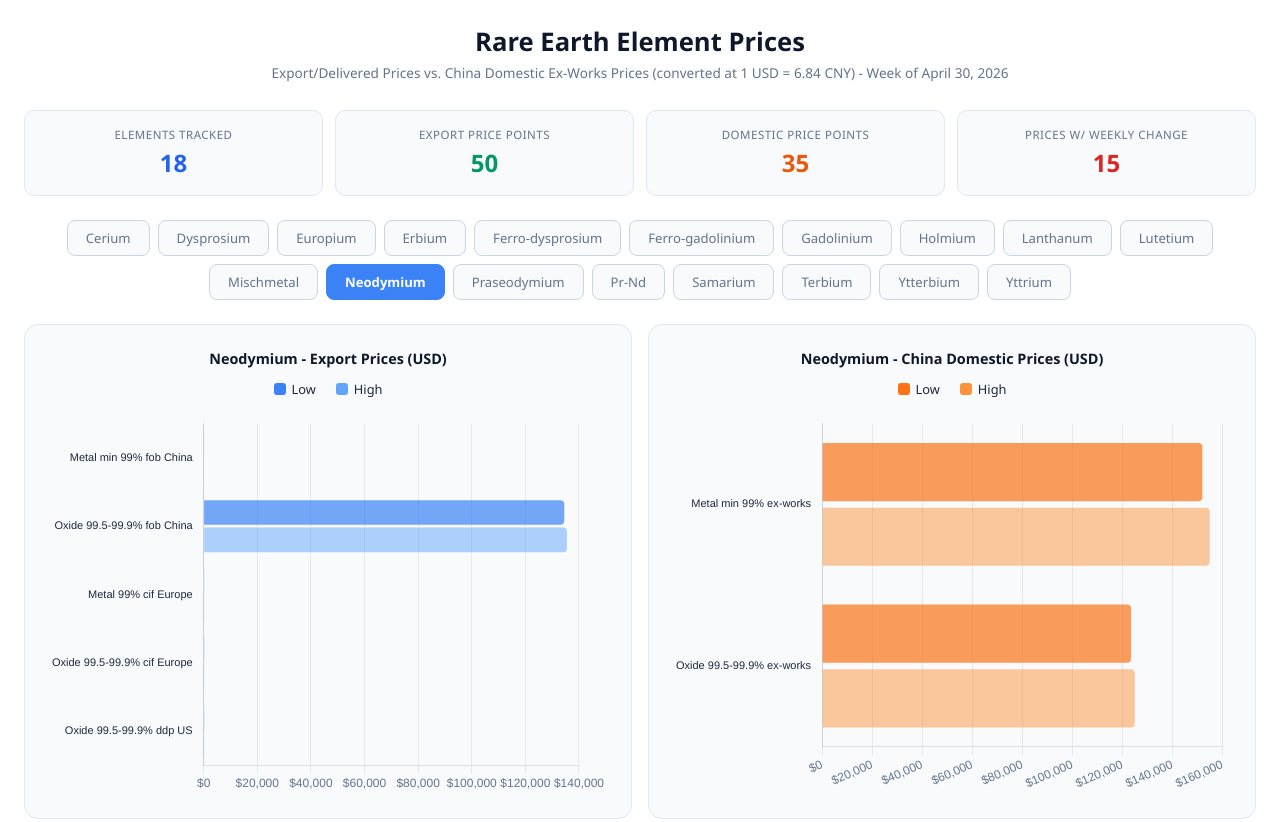
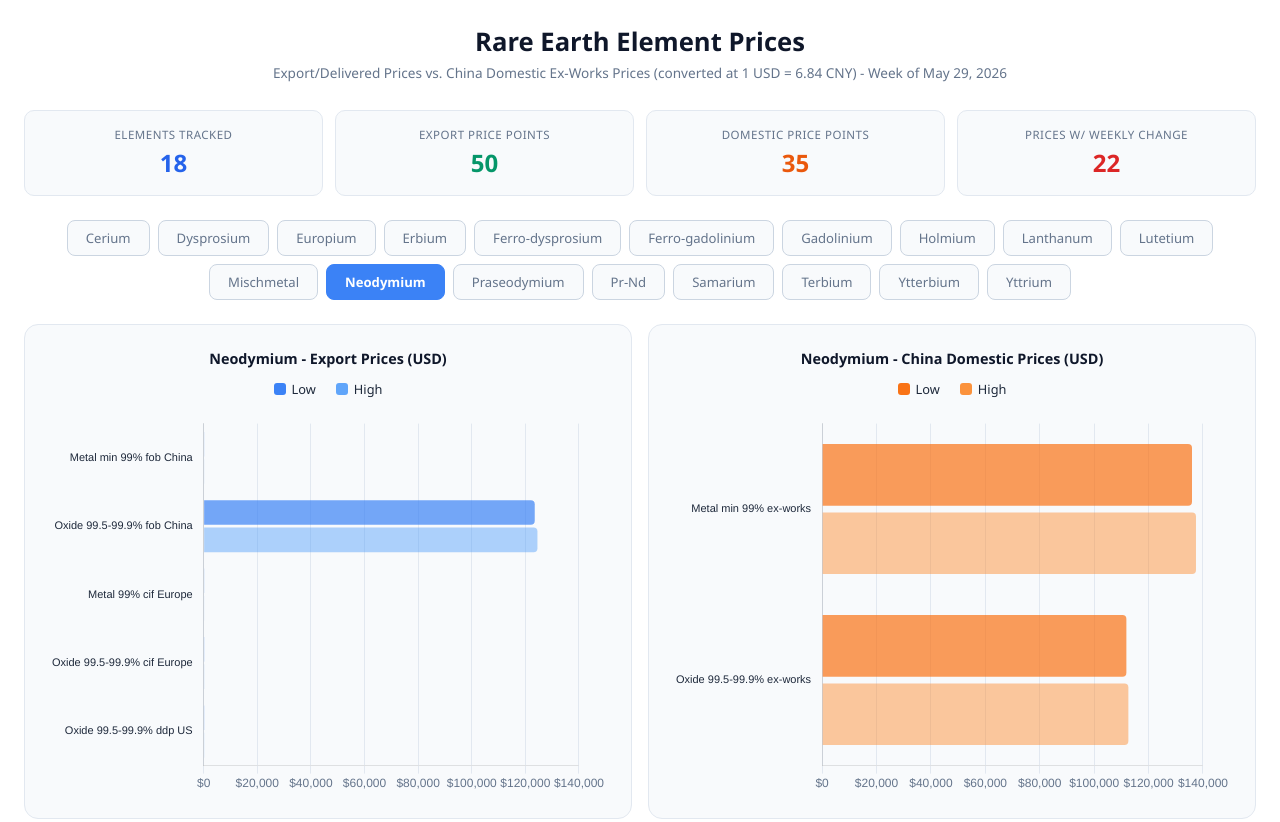
Before and after one commit to ClintREE15/rare-earth-prices-dashboard, a plain HTML site: page index.html in a window 1280 px wide. Shown: the top 822 px of the page. Drawn offline with nearby package versions, Linux system fonts and the light colour scheme.

Commit message:
Update prices to May 29, 2026

```diff
--- a/index.html
+++ b/index.html
@@ -48,7 +48,7 @@
 <body>
 
 <h1>Rare Earth Element Prices</h1>
-<p class="subtitle">Export/Delivered Prices vs. China Domestic Ex-Works Prices (converted at 1 USD = 6.84 CNY) - Week of April 30, 2026</p>
+<p class="subtitle">Export/Delivered Prices vs. China Domestic Ex-Works Prices (converted at 1 USD = 6.84 CNY) - Week of May 29, 2026</p>
 
 <div class="summary-row" id="summaryRow"></div>
 
@@ -81,28 +81,28 @@ const data = {
   "Cerium": {
     export: [
       { market: "Carbonate min 45% REO fob China", unit: "$/kg", low: 0.82, high: 0.92, change: "nc" },
-      { market: "Metal min 99% fob China", unit: "$/kg", low: 6.00, high: 6.50, change: "+0.200" },
-      { market: "Metal min 99.9% C 0.03% max fob China", unit: "$/kg", low: 7.30, high: 7.50, change: "nc" },
-      { market: "Oxide 99.5-99.9% fob China", unit: "$/t", low: 2300, high: 2450, change: "nc" },
-      { market: "Oxide 99.5-99.9% cif Europe", unit: "$/kg", low: 2.25, high: 2.55, change: "nc" }
+      { market: "Metal min 99% fob China", unit: "$/kg", low: 6, high: 6.5, change: "nc" },
+      { market: "Metal min 99.9% C 0.03% max fob China", unit: "$/kg", low: 7.3, high: 7.5, change: "nc" },
+      { market: "Oxide 99.5-99.9% fob China", unit: "$/t", low: 2350, high: 2500, change: "+30" },
+      { market: "Oxide 99.5-99.9% cif Europe", unit: "$/kg", low: 2.35, high: 3, change: "+0.025" }
     ],
     domestic: [
       { market: "Carbonate min 45% REO ex-works", unit: "$/t", low: 731, high: 804, change: "nc" },
       { market: "Metal min 99.9% C 0.03% max ex-works", unit: "$/t", low: 6433, high: 6871, change: "nc" },
-      { market: "Metal min 99% ex-works", unit: "$/t", low: 5044, high: 5190, change: "+73" },
-      { market: "Oxide 99.5-99.9% ex-works", unit: "$/t", low: 2164, high: 2266, change: "nc" }
+      { market: "Metal min 99% ex-works", unit: "$/t", low: 5044, high: 5190, change: "nc" },
+      { market: "Oxide 99.5-99.9% ex-works", unit: "$/t", low: 2266, high: 2339, change: "+29" }
     ]
   },
   "Dysprosium": {
     export: [
-      { market: "Metal min 99% fob China", unit: "$/kg", low: 330, high: 350, change: "nc" },
-      { market: "Oxide min 99.5% fob China", unit: "$/kg", low: 260, high: 280, change: "nc" },
-      { market: "Oxide min 99.5% cif Europe", unit: "$/kg", low: 1000, high: 1200, change: "nc" },
-      { market: "Oxide min 99.5% ddp US", unit: "$/kg", low: 1050, high: 1200, change: "nc" }
+      { market: "Metal min 99% fob China", unit: "$/kg", low: 290, high: 310, change: "nc" },
+      { market: "Oxide min 99.5% fob China", unit: "$/kg", low: 225, high: 245, change: "nc" },
+      { market: "Oxide min 99.5% cif Europe", unit: "$/kg", low: 1200, high: 1600, change: "nc" },
+      { market: "Oxide min 99.5% ddp US", unit: "$/kg", low: 1200, high: 1600, change: "nc" }
     ],
     domestic: [
-      { market: "Metal min 99% ex-works", unit: "$/kg", low: 252.9, high: 255.8, change: "nc" },
-      { market: "Oxide min 99.5% ex-works", unit: "$/kg", low: 198.8, high: 200.3, change: "-1.5" }
+      { market: "Metal min 99% ex-works", unit: "$/kg", low: 229.5, high: 232.5, change: "nc" },
+      { market: "Oxide min 99.5% ex-works", unit: "$/kg", low: 179.8, high: 182.7, change: "nc" }
     ]
   },
   "Europium": {
@@ -116,24 +116,24 @@ const data = {
   },
   "Erbium": {
     export: [
-      { market: "Oxide min 99.5% cif Europe", unit: "$/kg", low: 60, high: 70, change: "nc" }
+      { market: "Oxide min 99.5% cif Europe", unit: "$/kg", low: 65, high: 72, change: "+3.500" }
     ],
     domestic: [
-      { market: "Oxide min 99.5% ex-works", unit: "$/t", low: 61404, high: 62135, change: "nc" }
+      { market: "Oxide min 99.5% ex-works", unit: "$/t", low: 64035, high: 65497, change: "+439" }
     ]
   },
   "Ferro-dysprosium": {
     export: [
-      { market: "min 80% Dy fob China", unit: "$/kg", low: 255, high: 275, change: "nc" }
+      { market: "min 80% Dy fob China", unit: "$/kg", low: 220, high: 240, change: "nc" }
     ],
     domestic: [
-      { market: "min 80% Dy ex-works", unit: "$/kg", low: 194.4, high: 197.4, change: "nc" }
+      { market: "min 80% Dy ex-works", unit: "$/kg", low: 175.4, high: 178.4, change: "nc" }
     ]
   },
   "Ferro-gadolinium": {
     export: [],
     domestic: [
-      { market: "min 75% Gd ex-works", unit: "$/t", low: 35526, high: 35965, change: "-439" }
+      { market: "min 75% Gd ex-works", unit: "$/t", low: 28070, high: 28509, change: "nc" }
     ]
   },
   "Gadolinium": {
@@ -141,35 +141,35 @@ const data = {
       { market: "Metal min 99% fob China", unit: "$/kg", low: 88, high: 108, change: "nc" },
       { market: "Oxide min 99.99% fob China", unit: "$/t", low: 76000, high: 91000, change: "nc" },
       { market: "Oxide min 99.999% fob China", unit: "$/t", low: 90000, high: 100000, change: "nc" },
-      { market: "Oxide 99.99-99.999% cif Europe", unit: "$/kg", low: 1000, high: 1200, change: "+150" },
-      { market: "Oxide 99.99-99.999% ddp US", unit: "$/kg", low: 850, high: 1000, change: "+250" }
+      { market: "Oxide 99.99-99.999% cif Europe", unit: "$/kg", low: 1800, high: 2200, change: "nc" },
+      { market: "Oxide 99.99-99.999% ddp US", unit: "$/kg", low: 1450, high: 2000, change: "+350" }
     ],
     domestic: [
-      { market: "Metal min 99% ex-works", unit: "$/t", low: 60673, high: 63596, change: "nc" },
-      { market: "Oxide 99.5-99.9% ex-works", unit: "$/t", low: 36257, high: 36842, change: "-292" },
-      { market: "Oxide min 99.99% ex-works", unit: "$/t", low: 39474, high: 40936, change: "nc" }
+      { market: "Metal min 99% ex-works", unit: "$/t", low: 51170, high: 54094, change: "nc" },
+      { market: "Oxide 99.5-99.9% ex-works", unit: "$/t", low: 28947, high: 29678, change: "nc" },
+      { market: "Oxide min 99.99% ex-works", unit: "$/t", low: 32164, high: 33626, change: "nc" }
     ]
   },
   "Holmium": {
     export: [
-      { market: "Oxide min 99.5% fob China", unit: "$/t", low: 81000, high: 83000, change: "nc" }
+      { market: "Oxide min 99.5% fob China", unit: "$/t", low: 78300, high: 79800, change: "nc" }
     ],
     domestic: [
-      { market: "Oxide min 99.5% ex-works", unit: "$/t", low: 80409, high: 80994, change: "+73" }
+      { market: "Oxide min 99.5% ex-works", unit: "$/t", low: 77485, high: 78216, change: "nc" }
     ]
   },
   "Lanthanum": {
     export: [
-      { market: "Metal min 99% fob China", unit: "$/kg", low: 5.00, high: 5.30, change: "nc" },
-      { market: "Metal min 99.9% C 0.03% max fob China", unit: "$/kg", low: 6.90, high: 7.10, change: "nc" },
-      { market: "Oxide 99.5-99.9% fob China", unit: "$/t", low: 1030, high: 1080, change: "nc" },
-      { market: "Oxide min 99.999% fob China", unit: "$/kg", low: 7.00, high: 8.00, change: "nc" }
+      { market: "Metal min 99% fob China", unit: "$/kg", low: 5, high: 5.3, change: "nc" },
+      { market: "Metal min 99.9% C 0.03% max fob China", unit: "$/kg", low: 6.9, high: 7.1, change: "nc" },
+      { market: "Oxide 99.5-99.9% fob China", unit: "$/t", low: 1050, high: 1100, change: "+20" },
+      { market: "Oxide min 99.999% fob China", unit: "$/kg", low: 7.3, high: 8.3, change: "+0.300" }
     ],
     domestic: [
       { market: "Metal min 99% ex-works", unit: "$/t", low: 3801, high: 4094, change: "nc" },
       { market: "Metal min 99.9% C 0.03% max ex-works", unit: "$/t", low: 5994, high: 6287, change: "nc" },
-      { market: "Oxide min 99.999% ex-works", unit: "$/t", low: 5117, high: 5409, change: "nc" },
-      { market: "Oxide 99.5-99.9% ex-works", unit: "$/t", low: 731, high: 804, change: "nc" },
+      { market: "Oxide min 99.999% ex-works", unit: "$/t", low: 5556, high: 6140, change: "+585" },
+      { market: "Oxide 99.5-99.9% ex-works", unit: "$/t", low: 775, high: 848, change: "+44" },
       { market: "Ce chloride min 45% REO ex-works", unit: "$/t", low: 365, high: 439, change: "nc" }
     ]
   },
@@ -183,8 +183,8 @@ const data = {
   },
   "Mischmetal": {
     export: [
-      { market: "35% La 65% Ce fob China", unit: "$/kg", low: 5.50, high: 5.80, change: "nc" },
-      { market: "Low Zn and Mg fob China", unit: "$/kg", low: 24.50, high: 27.50, change: "nc" }
+      { market: "35% La 65% Ce fob China", unit: "$/kg", low: 5.5, high: 5.8, change: "nc" },
+      { market: "Low Zn and Mg fob China", unit: "$/kg", low: 24.5, high: 27.5, change: "nc" }
     ],
     domestic: [
       { market: "35% La 65% Ce ex-works", unit: "$/t", low: 3947, high: 4094, change: "nc" },
@@ -193,39 +193,39 @@ const data = {
   },
   "Neodymium": {
     export: [
-      { market: "Metal min 99% fob China", unit: "$/kg", low: 167.50, high: 169, change: "nc" },
-      { market: "Oxide 99.5-99.9% fob China", unit: "$/t", low: 134500, high: 135500, change: "nc" },
-      { market: "Metal 99% cif Europe", unit: "$/kg", low: 145, high: 160, change: "nc" },
-      { market: "Oxide 99.5-99.9% cif Europe", unit: "$/kg", low: 115, high: 130, change: "nc" },
-      { market: "Oxide 99.5-99.9% ddp US", unit: "$/kg", low: 115, high: 130, change: "nc" }
+      { market: "Metal min 99% fob China", unit: "$/kg", low: 150, high: 152, change: "nc" },
+      { market: "Oxide 99.5-99.9% fob China", unit: "$/t", low: 123500, high: 124500, change: "nc" },
+      { market: "Metal 99% cif Europe", unit: "$/kg", low: 145, high: 155, change: "-2.500" },
+      { market: "Oxide 99.5-99.9% cif Europe", unit: "$/kg", low: 115, high: 128, change: "-1.000" },
+      { market: "Oxide 99.5-99.9% ddp US", unit: "$/kg", low: 115, high: 125, change: "-2.500" }
     ],
     domestic: [
-      { market: "Metal min 99% ex-works", unit: "$/t", low: 152047, high: 154971, change: "+731" },
-      { market: "Oxide 99.5-99.9% ex-works", unit: "$/t", low: 123538, high: 125000, change: "+1827" }
+      { market: "Metal min 99% ex-works", unit: "$/t", low: 135965, high: 137427, change: "nc" },
+      { market: "Oxide 99.5-99.9% ex-works", unit: "$/t", low: 111842, high: 112573, change: "nc" }
     ]
   },
   "Praseodymium": {
     export: [
-      { market: "Metal min 99% fob China", unit: "$/kg", low: 170.50, high: 172, change: "nc" },
-      { market: "Oxide 99.5-99.9% fob China", unit: "$/t", low: 135500, high: 137000, change: "nc" },
-      { market: "Oxide 99.5-99.9% cif Europe", unit: "$/kg", low: 115, high: 130, change: "nc" },
-      { market: "Oxide 99.5-99.9% ddp US", unit: "$/kg", low: 115, high: 130, change: "nc" }
+      { market: "Metal min 99% fob China", unit: "$/kg", low: 155, high: 156.5, change: "nc" },
+      { market: "Oxide 99.5-99.9% fob China", unit: "$/t", low: 124500, high: 125000, change: "nc" },
+      { market: "Oxide 99.5-99.9% cif Europe", unit: "$/kg", low: 110, high: 125, change: "nc" },
+      { market: "Oxide 99.5-99.9% ddp US", unit: "$/kg", low: 115, high: 125, change: "-2.500" }
     ],
     domestic: [
-      { market: "Metal min 99% ex-works", unit: "$/t", low: 154971, high: 157895, change: "+731" },
-      { market: "Oxide 99.5-99.9% ex-works", unit: "$/t", low: 124269, high: 125000, change: "+1096" }
+      { market: "Metal min 99% ex-works", unit: "$/t", low: 140351, high: 141813, change: "nc" },
+      { market: "Oxide 99.5-99.9% ex-works", unit: "$/t", low: 112573, high: 113304, change: "nc" }
     ]
   },
   "PrNd": {
     export: [
-      { market: "Metal min 99% fob China", unit: "$/kg", low: 142.50, high: 143.50, change: "nc" },
-      { market: "Oxide min 99% fob China", unit: "$/t", low: 116000, high: 117000, change: "nc" },
-      { market: "Oxide min 99% cif Europe", unit: "$/kg", low: 110, high: 115, change: "nc" },
-      { market: "Oxide min 99% ddp US", unit: "$/kg", low: 110, high: 115, change: "nc" }
+      { market: "Metal min 99% fob China", unit: "$/kg", low: 127, high: 128.5, change: "+1.000" },
+      { market: "Oxide min 99% fob China", unit: "$/t", low: 104000, high: 105000, change: "+500" },
+      { market: "Oxide min 99% cif Europe", unit: "$/kg", low: 108, high: 113, change: "-2.000" },
+      { market: "Oxide min 99% ddp US", unit: "$/kg", low: 108, high: 113, change: "-2.000" }
     ],
     domestic: [
-      { market: "Metal min 99% ex-works", unit: "$/t", low: 138158, high: 138889, change: "nc" },
-      { market: "Oxide min 99% ex-works", unit: "$/t", low: 112573, high: 113304, change: "nc" }
+      { market: "Metal min 99% ex-works", unit: "$/t", low: 122076, high: 123538, change: "+731" },
+      { market: "Oxide min 99% ex-works", unit: "$/t", low: 100146, high: 100877, change: "+439" }
     ]
   },
   "Samarium": {
@@ -240,14 +240,14 @@ const data = {
   },
   "Terbium": {
     export: [
-      { market: "Metal min 99.9% fob China", unit: "$/kg", low: 1390, high: 1420, change: "nc" },
-      { market: "Oxide min 99.99% fob China", unit: "$/kg", low: 1130, high: 1160, change: "nc" },
-      { market: "Oxide min 99.99% cif Europe", unit: "$/kg", low: 4000, high: 4500, change: "+100" },
-      { market: "Oxide min 99.99% ddp US", unit: "$/kg", low: 4000, high: 4250, change: "+100" }
+      { market: "Metal min 99.9% fob China", unit: "$/kg", low: 1360, high: 1390, change: "nc" },
+      { market: "Oxide min 99.99% fob China", unit: "$/kg", low: 1100, high: 1130, change: "nc" },
+      { market: "Oxide min 99.99% cif Europe", unit: "$/kg", low: 4000, high: 5000, change: "nc" },
+      { market: "Oxide min 99.99% ddp US", unit: "$/kg", low: 4500, high: 5000, change: "nc" }
     ],
     domestic: [
-      { market: "Metal min 99.9% ex-works", unit: "$/kg", low: 1103.8, high: 1111.1, change: "nc" },
-      { market: "Oxide min 99.99% ex-works", unit: "$/kg", low: 891.8, high: 899.1, change: "nc" }
+      { market: "Metal min 99.9% ex-works", unit: "$/kg", low: 1084.8, high: 1089.2, change: "nc" },
+      { market: "Oxide min 99.99% ex-works", unit: "$/kg", low: 880.1, high: 884.5, change: "nc" }
     ]
   },
   "Ytterbium": {
@@ -261,13 +261,13 @@ const data = {
   "Yttrium": {
     export: [
       { market: "Metal min 99.9% fob China", unit: "$/kg", low: 61, high: 76, change: "nc" },
-      { market: "Oxide min 99.999% fob China", unit: "$/t", low: 32000, high: 40000, change: "nc" },
-      { market: "Oxide 99.999% cif Europe", unit: "$/kg", low: 800, high: 1200, change: "nc" },
-      { market: "Oxide min 99.999% ddp US", unit: "$/kg", low: 825, high: 1100, change: "nc" }
+      { market: "Oxide min 99.999% fob China", unit: "$/t", low: 34000, high: 45000, change: "+3500" },
+      { market: "Oxide 99.999% cif Europe", unit: "$/kg", low: 850, high: 1500, change: "nc" },
+      { market: "Oxide min 99.999% ddp US", unit: "$/kg", low: 850, high: 1500, change: "nc" }
     ],
     domestic: [
       { market: "Metal min 99.9% ex-works", unit: "$/kg", low: 38.7, high: 41.7, change: "nc" },
-      { market: "Oxide min 99.999% ex-works", unit: "$/t", low: 9211, high: 9503, change: "-439" }
+      { market: "Oxide min 99.999% ex-works", unit: "$/t", low: 8187, high: 8626, change: "-146" }
     ]
   }
 };
```
